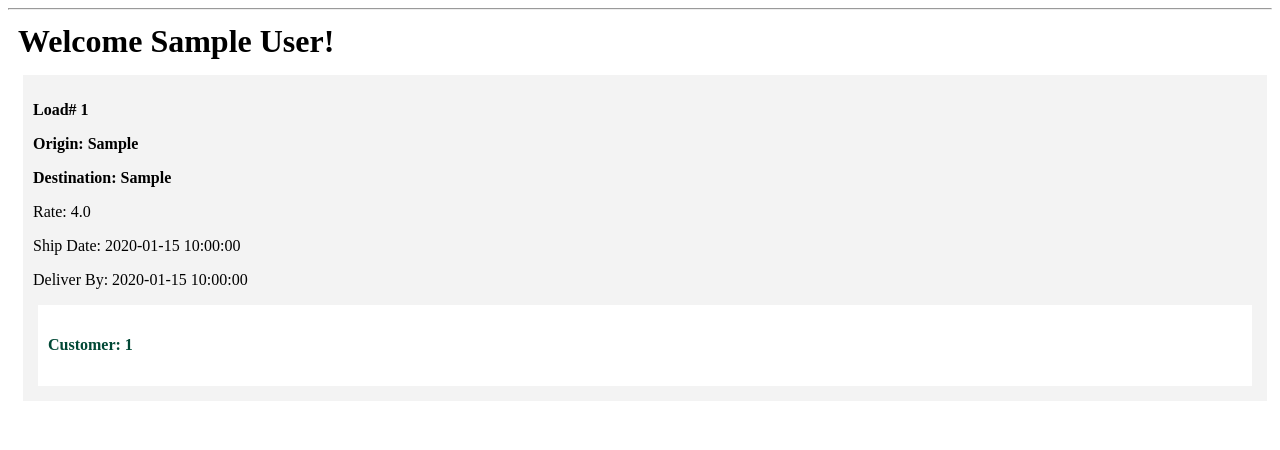
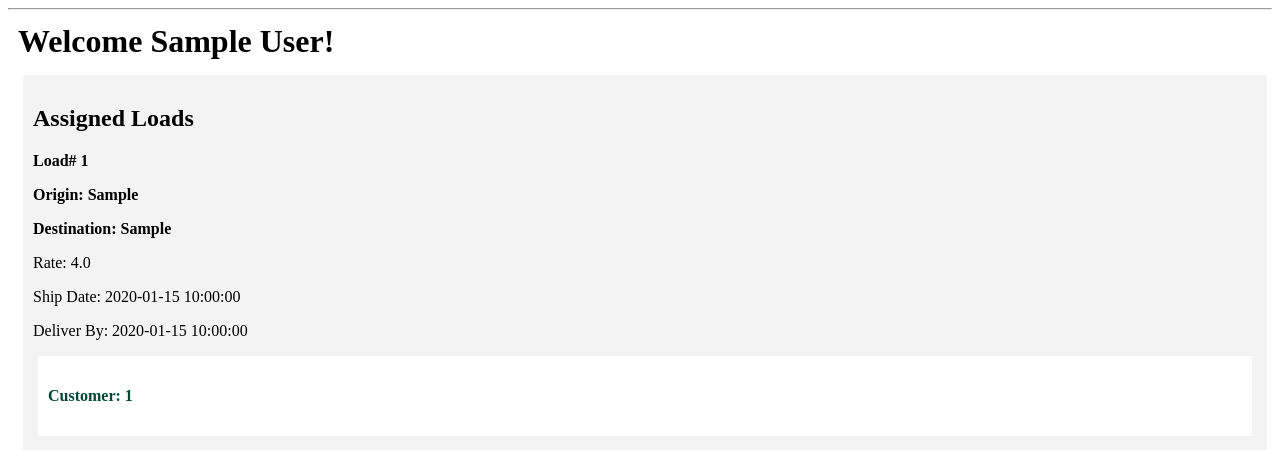
Before and after one commit to dinahjohnson/freight-management-system, a Flask app: template templates/profile.html in a window 1280 px wide. Shown: the part 118-568 px from the top of the page. Run offline with Flask 2, Linux system fonts and the light colour scheme; the template is opened without the code that fills it: values that come from a table or form of the project are taken from there, others are empty; tables that the repository leaves empty hold one stand-in row (values such as "Sample post").

Commit message:
ADD profile feature

```diff
--- a/backend/app.py
+++ b/backend/app.py
@@ -1,5 +1,6 @@
 
-from crypt import methods
+
+from zoneinfo import available_timezones
 from flask import Flask, request, render_template, url_for, redirect
 from flask_sqlalchemy import SQLAlchemy
 from datetime import datetime
@@ -97,11 +98,13 @@ def login():
   if request.method == 'POST':
     email = request.form['email']
     user = User.query.filter_by(email=email).one()
+    available_loads = Load.query.filter_by(status='Available')
+    assigned_loads = []
     if user.user_type == 'Customer':
-     loads = Load.query.filter_by(customer=user.id).order_by(Load.ship_date.asc()).all()
-    if user.user_type == 'Customer':
-     loads = Load.query.filter_by(carrier=user.id).order_by(Load.ship_date.asc()).all()
-    return render_template('profile.html', user = user, loads=loads)
+      assigned_loads = Load.query.filter_by(customer=user.id)
+    elif user.user_type == 'Carrier':
+      assigned_loads = Load.query.filter_by(carrier=user.id)
+    return render_template('profile.html', user=user,assigned_loads=assigned_loads, available_loads=available_loads)
   return render_template('login.html')
 
 @app.route('/signup', methods=['GET'])
@@ -123,17 +126,13 @@ def create():
     return redirect(url_for('login'))
   return render_template('signup.html')
 
-# Get User
-@app.route('/user/<id>', methods=['GET'])
-def profile():
-  user = User.query.filter_by(id=id).one()
-  user = format_user(user)
-  if user.user_type == 'Customer':
-    loads = Load.query.filter_by(customer=user.id).order_by(Load.ship_date.asc()).all()
-  elif user.user_type == 'Carrier':
-    loads = Load.query.filter_by(carrier=user.id).order_by(Load.ship_date.asc()).all()
+# # Get User
+# @app.route('/user/<id>', methods=['GET'])
+# def profile():
+#   available_loads =
 
-  return render_template('profile.html',user=user, loads=loads)
+#   return render_template('profile.html',available_loads=available_loads)
+
 
 @app.route("/users/<id>",methods=['DELETE'])
 def delete_user(id):
--- a/templates/login.html
+++ b/templates/login.html
@@ -1,7 +1,7 @@
 {% extends 'base.html' %}
 
 {% block content %}
-    <h1 class="title">{% block title %} Sign Up {% endblock %}</h1>
+    <h1 class="title">{% block title %} Log In {% endblock %}</h1>
     <div class="content">
             <div class="student">
               <form method="POST" action="{{ url_for('login') }}">
--- a/templates/profile.html
+++ b/templates/profile.html
@@ -3,8 +3,9 @@
 {% block content %}
     <h1 class="title">{% block title %} Welcome {{ user.name }}! {% endblock %}</h1>
     <div class="content">
-        {% for load in loads %}
+        {% for load in assigned_loads %}
             <div class="student">
+                <h2>Assigned Loads</h2>
                 <p><b>Load# {{ load.id }}</b></p>
                 <b>
                     <p class="name">Origin: {{ load.origin }}</p>
@@ -18,5 +19,24 @@
                 </div>
             </div>
         {% endfor %}
+        {% if user.user_type == 'Carrier' %}
+            {% for load in available_loads %}
+                <div class="student">
+                    <h2>Available Loads</h2>
+                    <p><b>Load# {{ load.id }}</b></p>
+                    <b>
+                        <p class="name">Origin: {{ load.origin }}</p>
+                        <p>Destination: {{ load.destination }}</p>
+                    </b>
+                    <p>Rate: {{ load.rate }}</p>
+                    <p>Ship Date: {{ load.ship_date }}</p>
+                    <p>Deliver By: {{ load.arrive_by_date }}</p>
+                    <div class="bio">
+                        <h4>Customer: {{ load.customer }} </h4>
+                    </div>
+                </div>
+            {% endfor %}
+        {% endif %}
+
     </div>
 {% endblock %}
```
